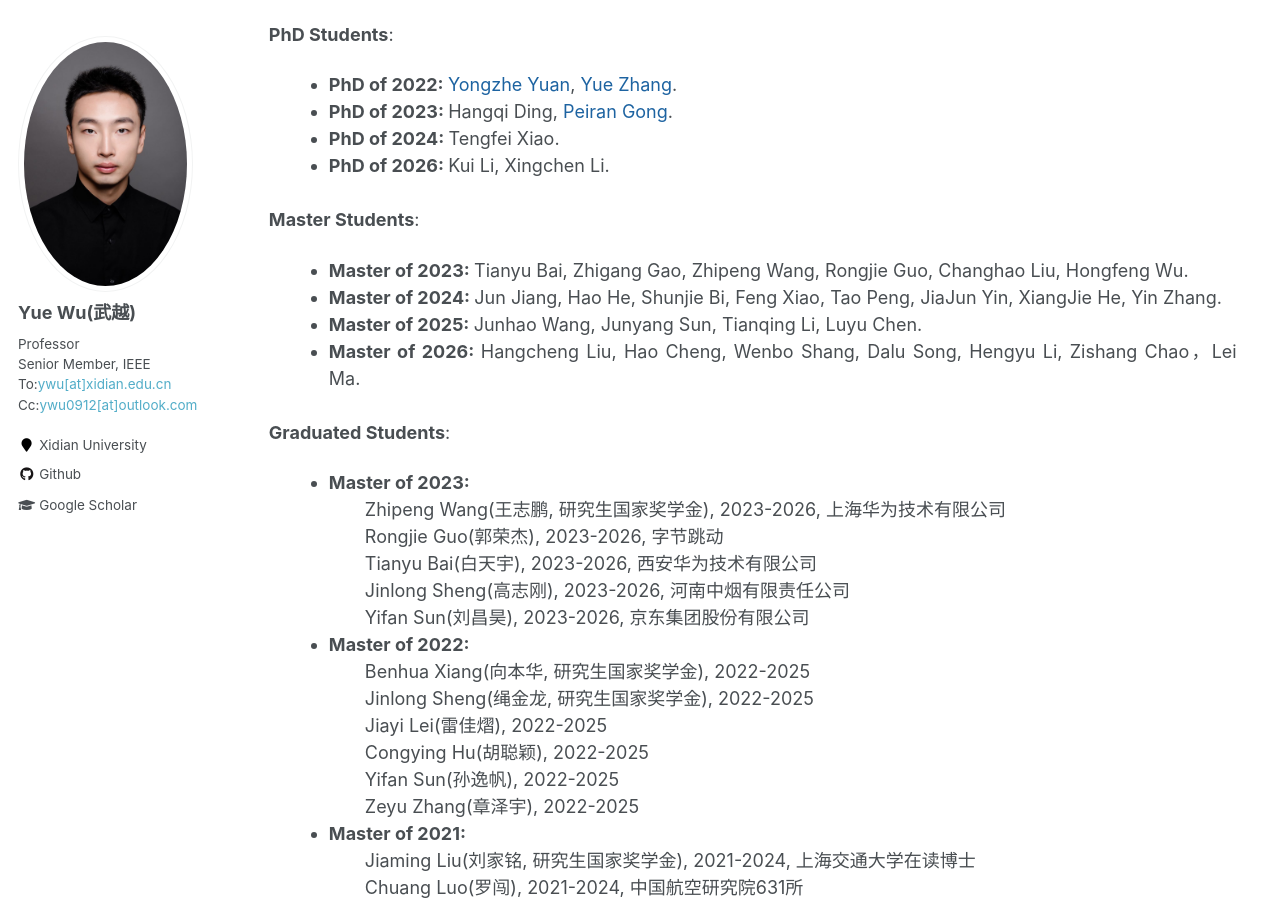
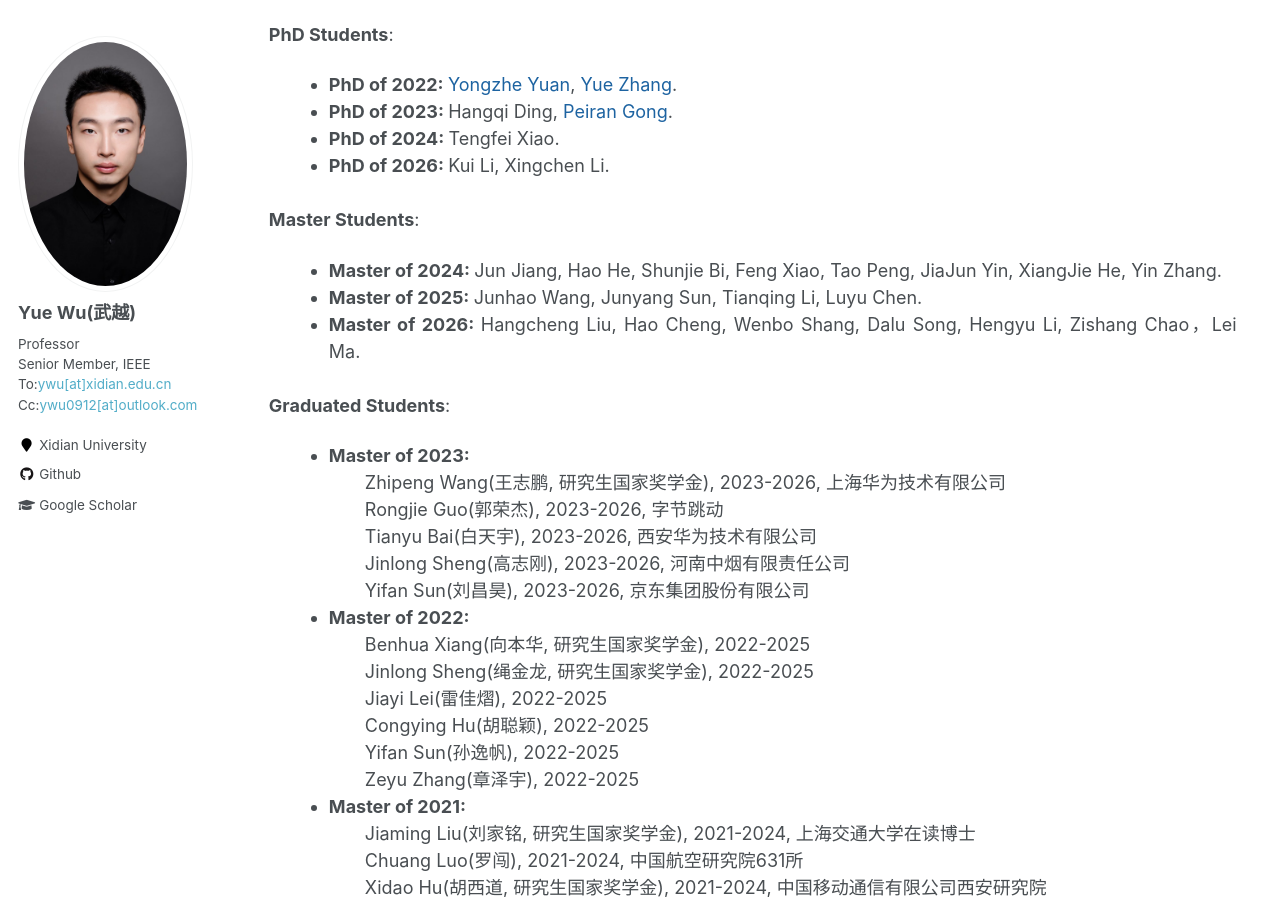
Before and after one commit to ywuchina/ywuchina.github.io, a Jekyll site: the page built from _pages/home.md, in a window 1280 px wide and 900 px high, scrolled down 5193 px. Built offline with Jekyll 4.4.1, drawn with Linux system fonts in a browser that asks for light colours.

Commit message:
Update team.html

```diff
--- a/_includes/team.html
+++ b/_includes/team.html
@@ -45,11 +45,6 @@
 <br>
 <p><b>Master Students</b>: </p>
 <ul>
-    <li style="margin-bottom: 1.5;">
-        <span>
-            <b>Master of 2023: </b> Tianyu Bai, Zhigang Gao, Zhipeng Wang, Rongjie Guo, Changhao Liu, Hongfeng Wu.
-        </span>
-    </li>
     <li style="margin-bottom: 1.5;">
         <span>
             <b>Master of 2024: </b> Jun Jiang, Hao He, Shunjie Bi, Feng Xiao, Tao Peng, JiaJun Yin, XiangJie He, Yin Zhang.
```
